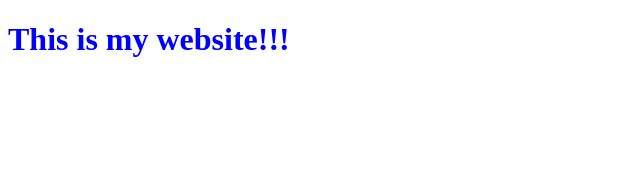
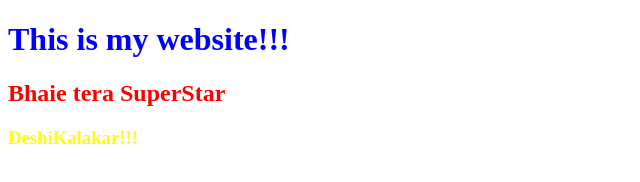
Before and after one commit to dipak19/docker_html, a plain HTML site: page index.html in a window 1280 px wide. Shown: the whole page, without its empty margins (0-640 px from the left). Drawn offline with Linux system fonts and the light colour scheme.

Commit message:
committed

```diff
--- a/index.html
+++ b/index.html
@@ -5,9 +5,17 @@
     h1{
         color: blue;
     }
+    h2{
+        color: red;
+    }
+    h3{
+        color:yellow;
+    }
     </style>
 </head>
 <body>
     <h1>This is my website!!!</h1>
+    <h2>Bhaie tera SuperStar</h2>
+    <h3>DeshiKalakar!!!</h3>
 </body>
 </html>
```
